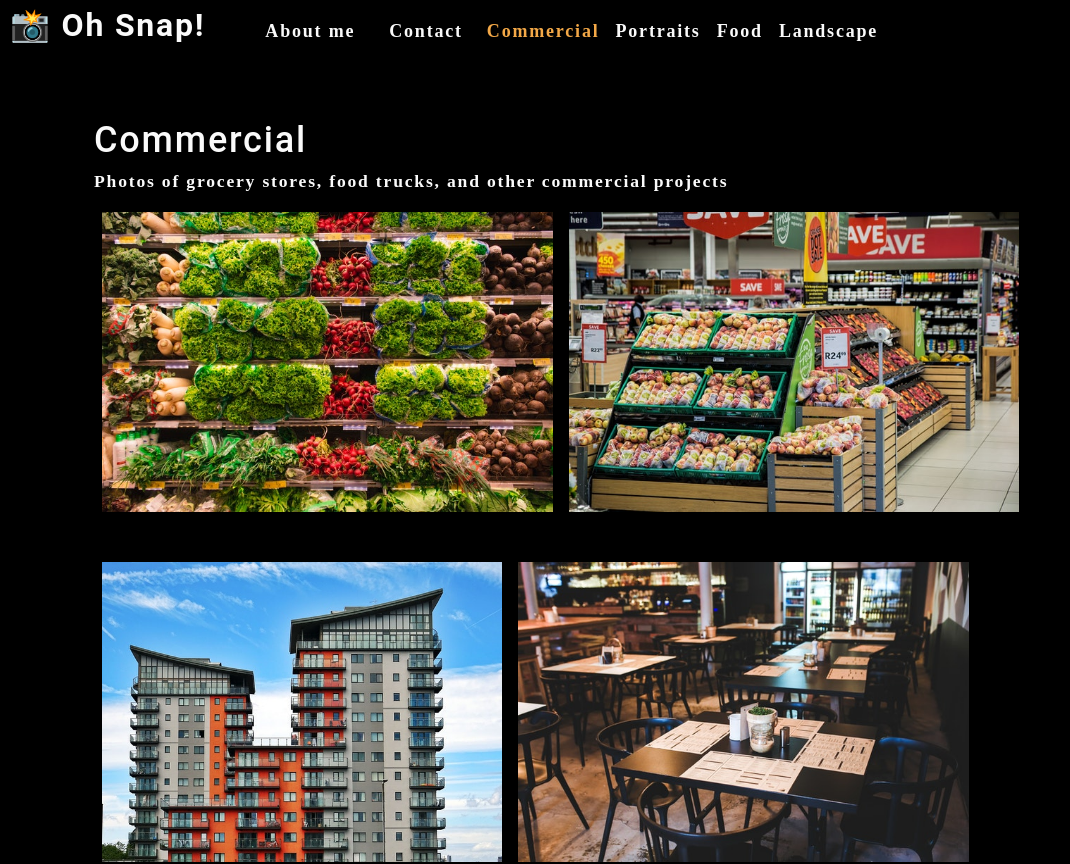
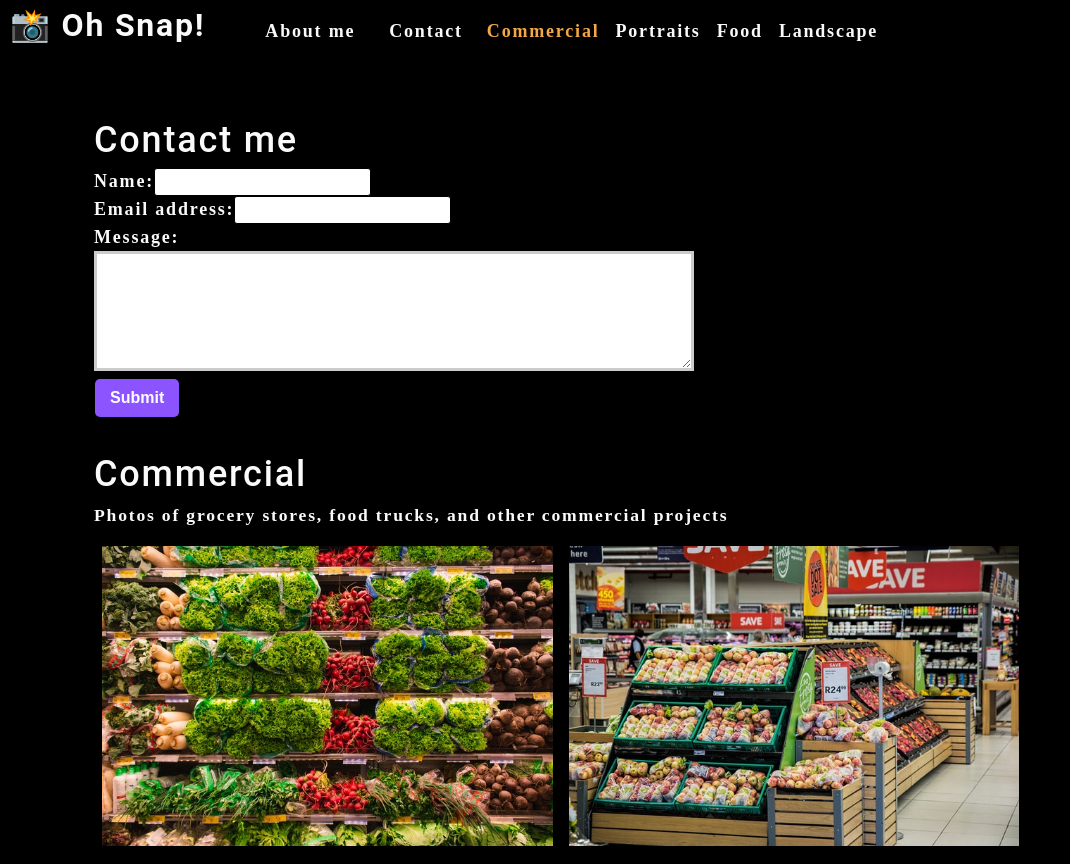
Before and after one commit to jeremynhart/my-class-app-a, a React (Create React App) app: page / in a window 1280 px wide. Shown: the top 864 px of the page, without its empty margins (0-1070 px from the left). Built offline with nearby package versions, Linux system fonts and the light colour scheme.

Commit message:
Contact Form Created

```diff
--- a/src/App.js
+++ b/src/App.js
@@ -2,6 +2,7 @@ import React, { useState } from 'react';
 import Nav from './components/Nav';
 import About from './components/About';
 import Gallery from './components/Gallery';
+import ContactForm from './components/Contact';
 
 function App() {
   const [categories] = useState([
@@ -23,10 +24,11 @@ function App() {
         setCurrentCategory={setCurrentCategory}
         currentCategory={currentCategory}
       ></Nav>
-      <main>
+       <main>
+        <ContactForm></ContactForm>
         <Gallery currentCategory={currentCategory}></Gallery>
         <About></About>
-      </main>
+       </main>
     </div>
   );
 }
```
